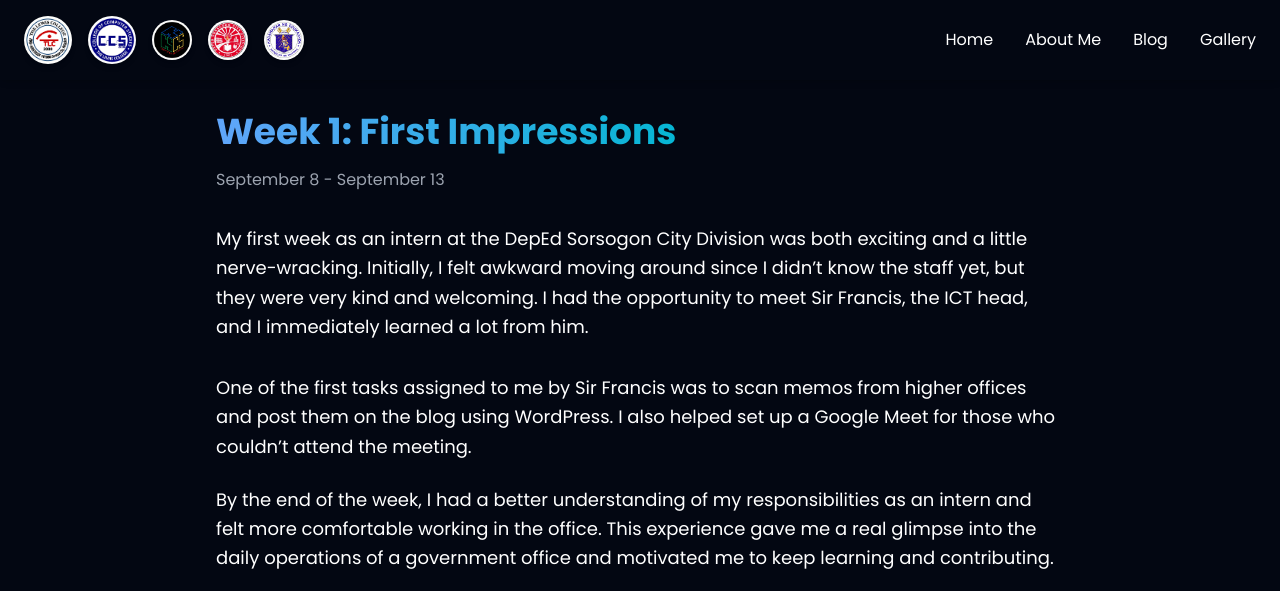
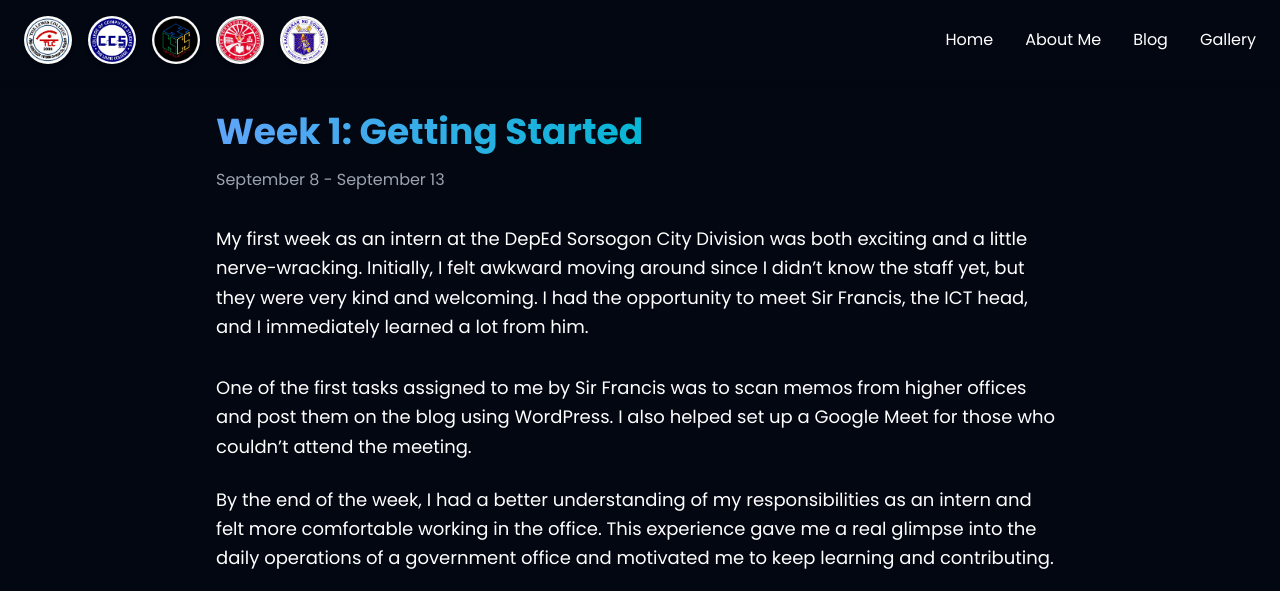
Before and after one commit to rooodbeeel16/weekly-blog, a website: page week1.html in a window 1280 px wide. Shown: the top 591 px of the page. Drawn offline with nearby package versions, Linux system fonts and the light colour scheme.

Commit message:
fix bugs

```diff
--- a/week1.html
+++ b/week1.html
@@ -101,15 +101,15 @@
   </a>
 
   <a href="https://www.facebook.com/groups/tlcccs" target="_blank" class="transition-transform transform hover:scale-110 hover:shadow-lg rounded-full">
-    <img src="assets/logos/ccs-2.png" alt="CCS Logo 2" class="h-10 w-10 object-contain rounded-full shadow-md" />
+    <img src="assets/logos/ccs-2.png" alt="CCS Logo 2" class="h-12 w-12 object-contain rounded-full shadow-md" />
   </a>
 
   <a href="https://depedsorsogoncity.com/" target="_blank" class="transition-transform transform hover:scale-110 hover:shadow-lg rounded-full">
-    <img src="assets/logos/deped-1.png" alt="DepEd Logo 1" class="h-10 w-10 object-contain rounded-full shadow-md" />
+    <img src="assets/logos/deped-1.png" alt="DepEd Logo 1" class="h-12 w-12 object-contain rounded-full shadow-md" />
   </a>
 
   <a href="https://www.deped.gov.ph/" target="_blank" class="transition-transform transform hover:scale-110 hover:shadow-lg rounded-full">
-    <img src="assets/logos/deped-2.png" alt="DepEd Logo 2" class="h-10 w-10 object-contain rounded-full shadow-md" />
+    <img src="assets/logos/deped-2.png" alt="DepEd Logo 2" class="h-12 w-12 object-contain rounded-full shadow-md" />
   </a>
 </div>
 
@@ -167,7 +167,7 @@
     <!-- Week Title -->
 <h2 class="mb-4 text-4xl font-extrabold animate-fade-in-up delay-100">
       <a href="week1-gallery.html" class="bg-gradient-to-r from-blue-400 to-cyan-500 bg-clip-text text-transparent hover:underline">
-        Week 1: First Impressions
+        Week 1: Getting Started
       </a>
     </h2>
 
```
Also changed, not shown: index.html (+2 -1 lines), week1-gallery.html (+3 -3 lines).
